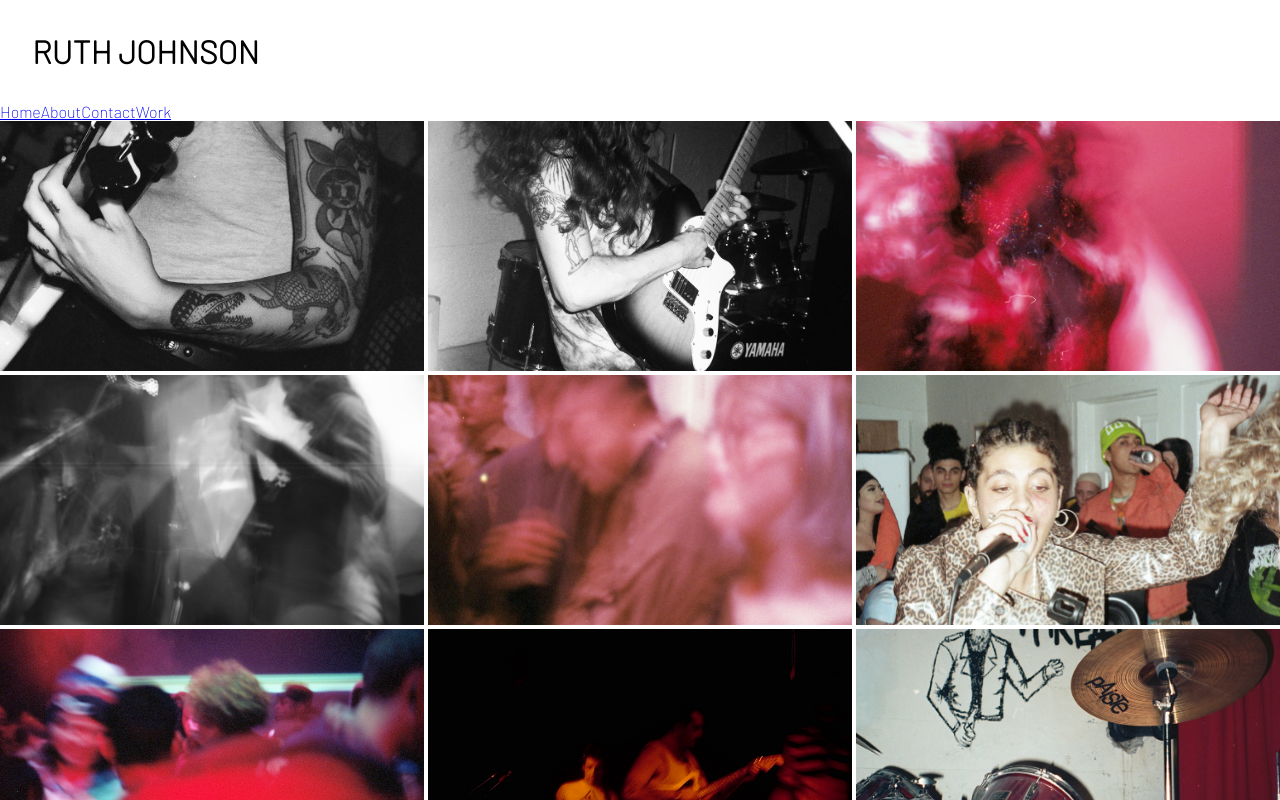
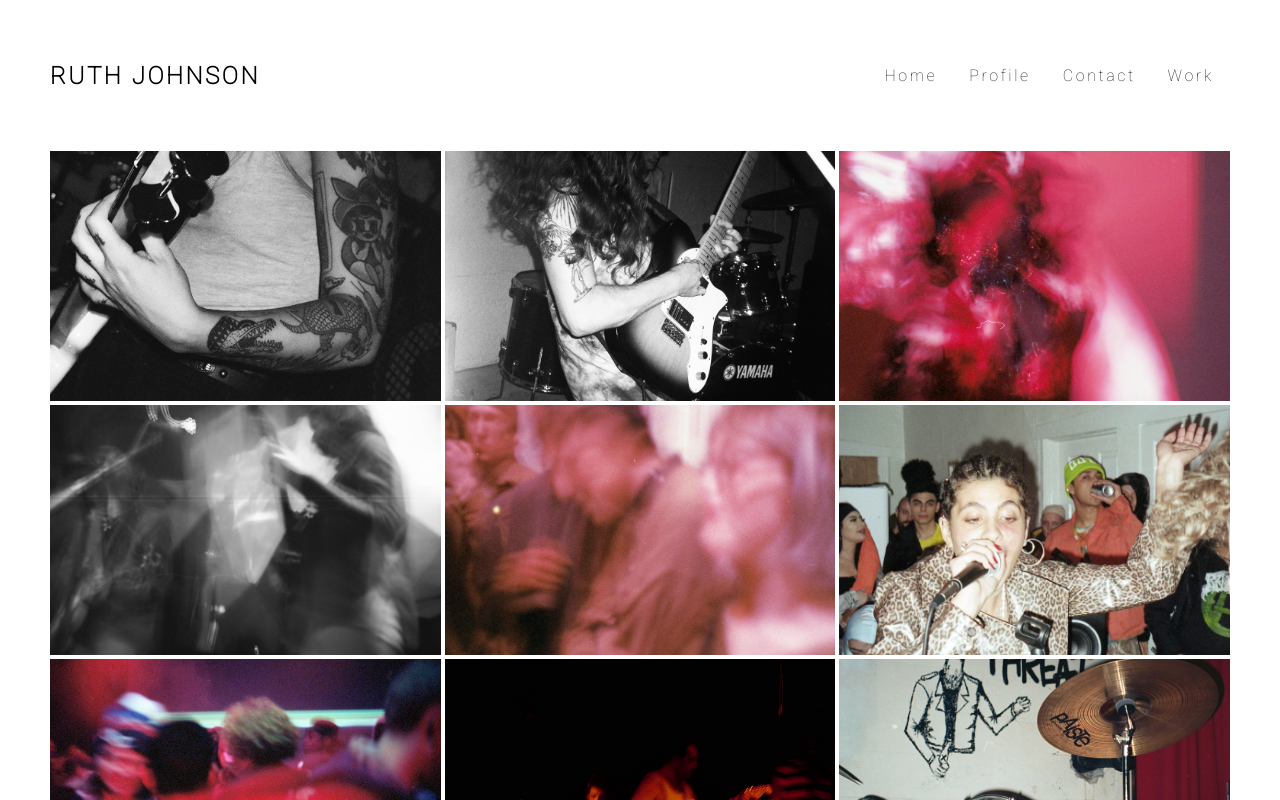
Before and after one commit to ruthjohnsn/webdev1, a plain HTML site: page assignments/responsive-gallery/index.html in a window 1280 px wide. Shown: the top 800 px of the page. Drawn offline with Linux system fonts and the light colour scheme.

Commit message:
finally successful edits

```diff
--- a/assignments/responsive-gallery/index.html
+++ b/assignments/responsive-gallery/index.html
@@ -7,8 +7,8 @@
   <meta name="viewport" content="width=device-width, initial-scale=1.0">
   <link rel="stylesheet" href="style.css">
   <link rel="preconnect" href="https://fonts.googleapis.com">
-  <link rel="preconnect" href="https://fonts.gstatic.com" crossorigin>
-  <link href="https://fonts.googleapis.com/css2?family=Barlow:wght@200&display=swap" rel="stylesheet">
+    <link rel="preconnect" href="https://fonts.gstatic.com" crossorigin>
+    <link href="https://fonts.googleapis.com/css2?family=Roboto:wght@100&display=swap" rel="stylesheet">
   <title>Responsive Gallery</title>
 </head>
 
@@ -20,7 +20,7 @@
     <h1 class="site-title">RUTH JOHNSON</h1>
     <nav class="main-menu">
       <a href="#">Home</a>
-      <a href="#">About</a>
+      <a href="#">Profile</a>
       <a href="#">Contact</a>
       <a href="#">Work</a>
     </nav>
--- a/assignments/responsive-gallery/style.css
+++ b/assignments/responsive-gallery/style.css
@@ -1,26 +1,45 @@
 * {margin: 0; padding: 0; box-sizing: border-box;}
-.header {
-    display: flex;
-    flex-direction: column;
-    padding: .5em;
-    justify-content:space-between;
+header {
+    display:flex;
+    justify-content: space-between;
+    padding: 50px;
+    margin: auto;
+    align-items: center;
 }
 
 .main-menu {
     display: flex;
-    font-family: 'Barlow', sans-serif;
+    font-family: 'Roboto', sans-serif;
+    letter-spacing: 2.6px;
+    font-size: medium;
 }
+
+nav a {
+    margin: 1em;
+    color: rgb(26, 26, 26);
+    text-decoration: none;
+}
+
+nav a:hover {
+    color: black;
+}
+
 .site-title {
-    margin: 1em;
     display: flex;
-    font-family: 'Barlow', sans-serif;
+    font-family: 'Roboto', sans-serif;
+    font-size: x-large;
+    letter-spacing: 2.6px;
 }
 
 .grid-container {
     display: grid;
     gap: .25em;
     grid-template-columns: 1fr 1fr 1fr;
+    margin-left: 50px;
+    margin-right: 50px;
+    margin-bottom: 50px;
 }
+
 .image {
     object-fit: cover;
     height: 250px;
@@ -31,9 +50,11 @@
 .hover-card {
     position: relative;
 }
+
 .hover-card:hover .overlay {
     opacity: .75;
 }
+
 .overlay {
     color: black;
     background: #fff;
@@ -49,18 +70,20 @@
     place-items: center;
 
     transition: all .25s;
-    font-family: 'Barlow', sans-serif;
+    font-family: 'Roboto', sans-serif;
 }
 
 
 @media (max-width: 1050px) {
-
     .grid-container {
         grid-template-columns: 1fr 1fr; }
 }
 
 @media (max-width: 768px) {
-
     .grid-container {
         grid-template-columns: 1fr; }
+    .site-title {
+        font-size: medium;}
+    .main-menu{
+        font-size: small;}
 }
```
Lines whose indentation alone changed are shown as unchanged.
